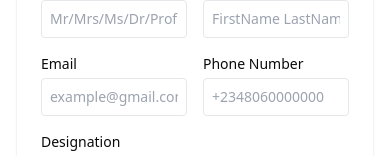
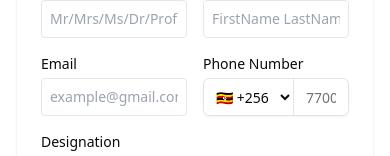
Before and after one commit to joshbaz/UMI-Management-Portal, a React (Vite) app: page /register in a window 390 px wide. Shown: the part 303-459 px from the top of the page. Built offline with nearby package versions, Linux system fonts and the light colour scheme.

Commit message:
feat: implement reusable PhoneInput component .

```diff
--- /dev/null
+++ b/src/components/ui/phone-input.jsx
@@ -0,0 +1,81 @@
+import * as React from "react"
+import { cn } from "@/lib/utils"
+import { Input } from "./input"
+import { countryCodes } from "@/utils/countryCodes"
+
+const PhoneInput = React.forwardRef(({ className, value, onChange, ...props }, ref) => {
+  // Extract country code and phone number from value
+  // Value is expected to be in format "+XXX..."
+  const [selectedCountryCode, setSelectedCountryCode] = React.useState("+256")
+  const [phoneNumber, setPhoneNumber] = React.useState("")
+
+  React.useEffect(() => {
+    if (value) {
+      const match = countryCodes
+        .sort((a, b) => b.code.length - a.code.length) // Sort by length descending to match longest code first
+        .find(c => value.startsWith(c.code))
+
+      if (match) {
+        setSelectedCountryCode(match.code)
+        setPhoneNumber(value.replace(match.code, ""))
+      } else {
+        setPhoneNumber(value)
+      }
+    } else {
+      setPhoneNumber("")
+    }
+  }, [value])
+
+  const handleCountryChange = (e) => {
+    const newCode = e.target.value
+    setSelectedCountryCode(newCode)
+    if (onChange) {
+      onChange({
+        target: {
+          name: props.name,
+          value: newCode + phoneNumber
+        }
+      })
+    }
+  }
+
+  const handlePhoneChange = (e) => {
+    const newPhone = e.target.value.replace(/[^0-9]/g, "") // Only numbers
+    setPhoneNumber(newPhone)
+    if (onChange) {
+      onChange({
+        target: {
+          name: props.name,
+          value: selectedCountryCode + newPhone
+        }
+      })
+    }
+  }
+
+  return (
+    <div className={cn("flex w-full rounded-md border border-input bg-transparent shadow-sm ring-offset-background focus-within:ring-1 focus-within:ring-ring", className)}>
+      <select
+        value={selectedCountryCode}
+        onChange={handleCountryChange}
+        className="h-9 w-[90px] rounded-l-md border-r bg-transparent px-2 py-1 text-sm focus:outline-none"
+      >
+        {countryCodes.map((c) => (
+          <option key={c.code} value={c.code}>
+            {c.flag} {c.code}
+          </option>
+        ))}
+      </select>
+      <input
+        type="tel"
+        ref={ref}
+        value={phoneNumber}
+        onChange={handlePhoneChange}
+        className="h-9 w-full rounded-r-md bg-transparent px-3 py-1 text-sm transition-colors file:border-0 file:bg-transparent file:text-sm file:font-medium placeholder:text-muted-foreground focus:outline-none disabled:cursor-not-allowed disabled:opacity-50"
+        {...props}
+      />
+    </div>
+  )
+})
+PhoneInput.displayName = "PhoneInput"
+
+export { PhoneInput }
--- a/src/pages/0.auth/RegisterSuperAdmin.jsx
+++ b/src/pages/0.auth/RegisterSuperAdmin.jsx
@@ -13,6 +13,7 @@ import { format } from "date-fns";
 import { useNavigate } from "react-router-dom";
 import FormErrorHandler from "@/components/FormErrorHandler/FormErrorHandler";
 import { Eye } from "lucide-react";
+import { PhoneInput } from "@/components/ui/phone-input";
 
 const RegisterSuperAdmin = () => {
   const navigate = useNavigate();
@@ -175,15 +176,11 @@ const RegisterSuperAdmin = () => {
                 <label className="block text-sm mb-1" htmlFor="email">
                   Phone Number
                 </label>
-                <input
-                  id="phone"
+                <PhoneInput
                   name="phone"
-                  type="text"
+                  value={formik.values.phone}
                   onChange={formik.handleChange}
-                  onBlur={formik.handleBlur}
-                  placeholder="+2348060000000"
-                  className={`w-full p-2 border ${formik.touched.phone && formik.errors.phone ? 'border-red-500' : 'border-gray-200'} rounded text-sm`}
-                  value={formik.values.phone}
+                  placeholder="770000000"
                 />
                 <FormErrorHandler
                   errors={formik.touched.phone && formik.errors.phone}
--- a/src/pages/2.student/Forms/StudentPersonalInfoForm.jsx
+++ b/src/pages/2.student/Forms/StudentPersonalInfoForm.jsx
@@ -2,6 +2,7 @@ import React, { useEffect, useState } from "react";
 import { Formik, Form } from "formik";
 import * as Yup from "yup";
 import FormErrorHandler from "@/components/FormErrorHandler/FormErrorHandler";
+import { PhoneInput } from "@/components/ui/phone-input";
 
 
 
@@ -213,15 +214,11 @@ const StudentPersonalInfoForm = ({ formRef, handleNext }) => {
                 >
                   Phone Number
                 </label>
-                <input
-                  type="text"
-                  id="phoneNumber"
+                <PhoneInput
                   name="phoneNumber"
+                  value={values.phoneNumber}
                   onChange={handleChange}
-                  onBlur={handleBlur}
-                  value={values.phoneNumber}
-                  className={`w-full h-9 rounded-md border ${errors?.phoneNumber ? "border-red-500" : "border-gray-200"
-                    } shadow-sm px-3 py-2  text-sm bg-gray-50 appearance-none`}
+                  placeholder="770000000"
                 />
                 <FormErrorHandler
                   errors={errors?.phoneNumber}
--- a/src/pages/9.roles/UserManagementView.jsx
+++ b/src/pages/9.roles/UserManagementView.jsx
@@ -15,6 +15,7 @@ import {
   getFilteredRowModel,
   createColumnHelper,
 } from "@tanstack/react-table";
+import { PhoneInput } from "@/components/ui/phone-input";
 
 const UserManagementView = () => {
   const { userId } = useParams();
@@ -436,10 +437,11 @@ const UserManagementView = () => {
                     </div>
                     <div>
                       <label htmlFor="phone" className="block text-sm font-medium text-gray-700">Phone Number</label>
-                      <Field
-                        type="text"
-                            name="phone"
-                        className="mt-1 block w-full rounded-md border-gray-300 shadow-sm focus:border-blue-500 focus:ring-blue-500"
+                      <PhoneInput
+                        name="phone"
+                        value={values.phone}
+                        onChange={handleChange}
+                        placeholder="770000000"
                       />
                       <ErrorMessage name="phone" component="div" className="text-red-500 text-sm mt-1" />
                     </div>
--- a/src/pages/9.roles/UserRolesManagement.jsx
+++ b/src/pages/9.roles/UserRolesManagement.jsx
@@ -8,6 +8,7 @@ import {
   createColumnHelper,
 } from "@tanstack/react-table";
 import { Search, Eye, EyeOff } from "lucide-react";
+import { PhoneInput } from "@/components/ui/phone-input";
 import { useGetAllCampuses, useGetAllUsers } from "../../store/tanstackStore/services/queries";
 import { createUserService, deactivateUserService, reactivateUserService } from "../../store/tanstackStore/services/api";
 import { useMutation, useQueryClient } from "@tanstack/react-query";
@@ -511,12 +512,11 @@ const UserRolesManagement = () => {
                       <label className="block text-gray-700 text-sm font-bold mb-2" htmlFor="phone">
                         Phone
                       </label>
-                      <Field
-                        id="phone"
+                      <PhoneInput
                         name="phone"
-                        type="text"
-                        placeholder="Enter phone number"
-                        className="shadow appearance-none border border-gray-300 rounded w-full py-2 px-3 text-gray-700 leading-tight focus:outline-none focus:shadow-outline"
+                        value={values.phone}
+                        onChange={handleChange}
+                        placeholder="770000000"
                       />
                     </div>
                   </div>
--- a/src/pages/settings/index.jsx
+++ b/src/pages/settings/index.jsx
@@ -2,6 +2,7 @@ import React, { useState, useEffect } from 'react';
 import PageHeader from '../../components/common/PageHeader';
 import { RiNotificationLine, RiLockLine, RiUserLine, RiGlobalLine, RiCloseLine } from 'react-icons/ri';
 import { Eye, EyeOff, Loader2 } from 'lucide-react';
+import { PhoneInput } from '@/components/ui/phone-input';
 import { useAuth } from '../../store/context/AuthContext';
 import axios from 'axios';
 import { toast } from 'sonner';
@@ -297,12 +298,11 @@ const Settings = () => {
 
           <div>
             <label htmlFor="phone" className="block text-sm font-medium text-gray-700 mb-1">Phone</label>
-            <input
-              type="tel"
+            <PhoneInput
               id="phone"
-              className="w-full p-2 border border-gray-300 rounded-md focus:ring-1 focus:ring-primary-500 focus:outline-none"
               value={editedUserDetails.phone}
               onChange={(e) => setEditedUserDetails({...editedUserDetails, phone: e.target.value})}
+              placeholder="770000000"
             />
           </div>
 
--- /dev/null
+++ b/src/utils/countryCodes.js
@@ -0,0 +1,25 @@
+export const countryCodes = [
+  { code: '+256', country: 'Uganda', flag: '🇺🇬' },
+  { code: '+254', country: 'Kenya', flag: '🇰🇪' },
+  { code: '+255', country: 'Tanzania', flag: '🇹🇿' },
+  { code: '+250', country: 'Rwanda', flag: '🇷🇼' },
+  { code: '+257', country: 'Burundi', flag: '🇧🇮' },
+  { code: '+211', country: 'South Sudan', flag: '🇸🇸' },
+  { code: '+251', country: 'Ethiopia', flag: '🇪🇹' },
+  { code: '+252', country: 'Somalia', flag: '🇸🇴' },
+  { code: '+253', country: 'Djibouti', flag: '🇩🇯' },
+  { code: '+291', country: 'Eritrea', flag: '🇪🇷' },
+  { code: '+249', country: 'Sudan', flag: '🇸🇩' },
+  { code: '+260', country: 'Zambia', flag: '🇿🇲' },
+  { code: '+263', country: 'Zimbabwe', flag: '🇿🇼' },
+  { code: '+265', country: 'Malawi', flag: '🇲🇼' },
+  { code: '+27', country: 'South Africa', flag: '🇿🇦' },
+  { code: '+234', country: 'Nigeria', flag: '🇳🇬' },
+  { code: '+233', country: 'Ghana', flag: '🇬🇭' },
+  { code: '+20', country: 'Egypt', flag: '🇪🇬' },
+  { code: '+44', country: 'United Kingdom', flag: '🇬🇧' },
+  { code: '+1', country: 'United States', flag: '🇺🇸' },
+  { code: '+91', country: 'India', flag: '🇮🇳' },
+  { code: '+86', country: 'China', flag: '🇨🇳' },
+  { code: '+971', country: 'UAE', flag: '🇦🇪' },
+];
```
Also changed, not shown: src/pages/4.faculty/Forms/FacultyPersonalInfoForm.jsx (+5 -10 lines), src/pages/5.schools/Forms/SchoolMembersForm.jsx (+5 -22 lines).
